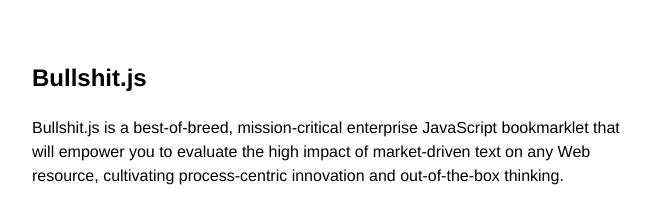
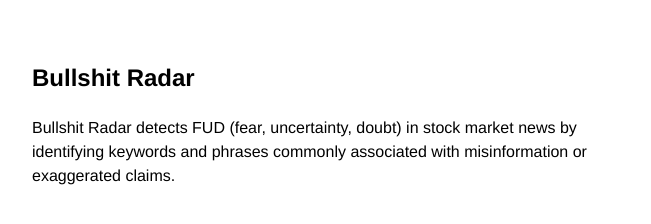
Before and after one commit to annisankenobi/bullshit_radar, a website: page debug.html in a window 1280 px wide. Shown: the whole page, without its empty margins (304-955 px from the left). Drawn offline with Linux system fonts and the light colour scheme.

Commit message:
Update debug.html

```diff
--- a/debug.html
+++ b/debug.html
@@ -1,14 +1,14 @@
 <!DOCTYPE html>
 <html>
 <head>
-    <title>Bullshit.js</title>
+    <title>Bullshit Radar</title>
     <style>
        main { max-width: 38rem; padding: 2rem; margin: auto; font: 16px/1.5 Helvetica, sans-serif;}
     </style>
 </head>
 <body><main>
-    <h2>Bullshit.js</h2>
-    Bullshit.js is a best-of-breed, mission-critical enterprise JavaScript bookmarklet that will empower you to evaluate the high impact of market-driven text on any Web resource, cultivating process-centric innovation and out-of-the-box thinking.
-    <script src="bullshit.js"></script>
+    <h2>Bullshit Radar</h2>
+    Bullshit Radar detects FUD (fear, uncertainty, doubt) in stock market news by identifying keywords and phrases commonly associated with misinformation or exaggerated claims.
+    <script src="bullshit radar"></script>
 </main></body>
 </html>
```
